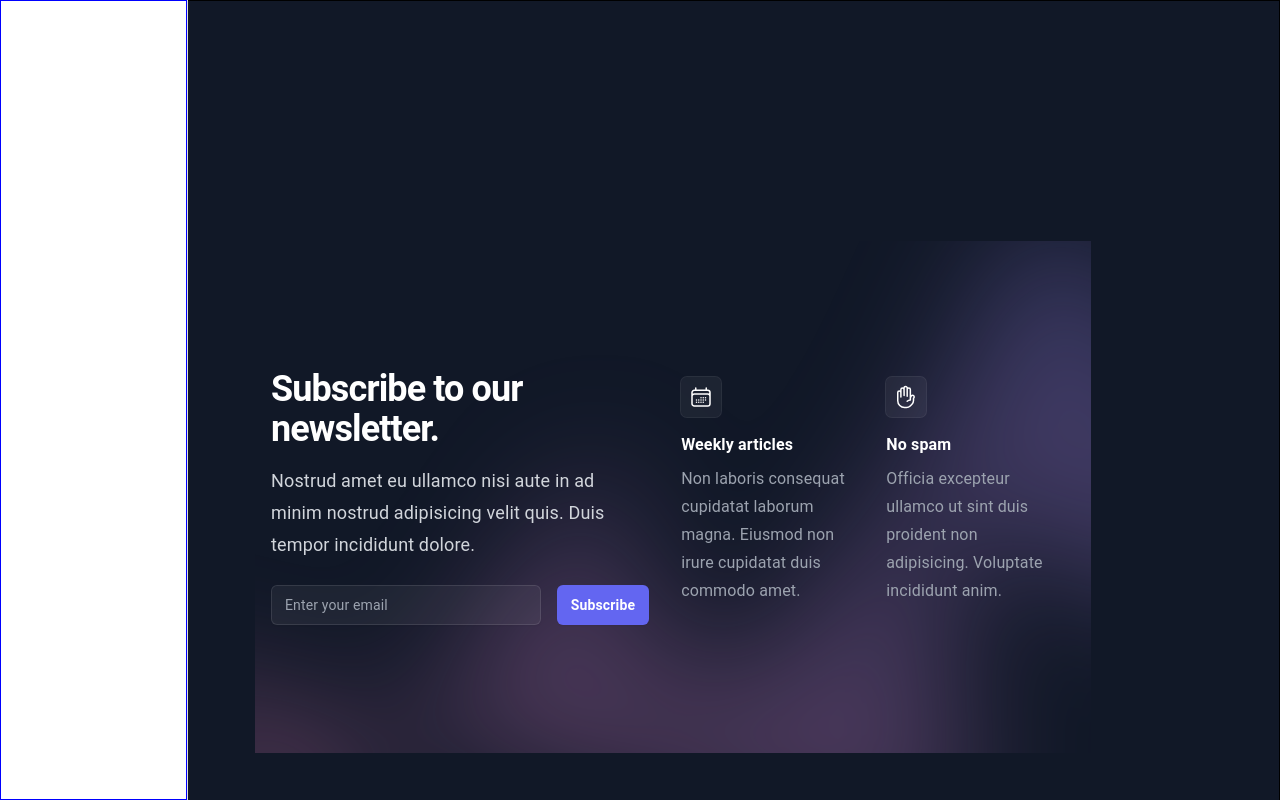
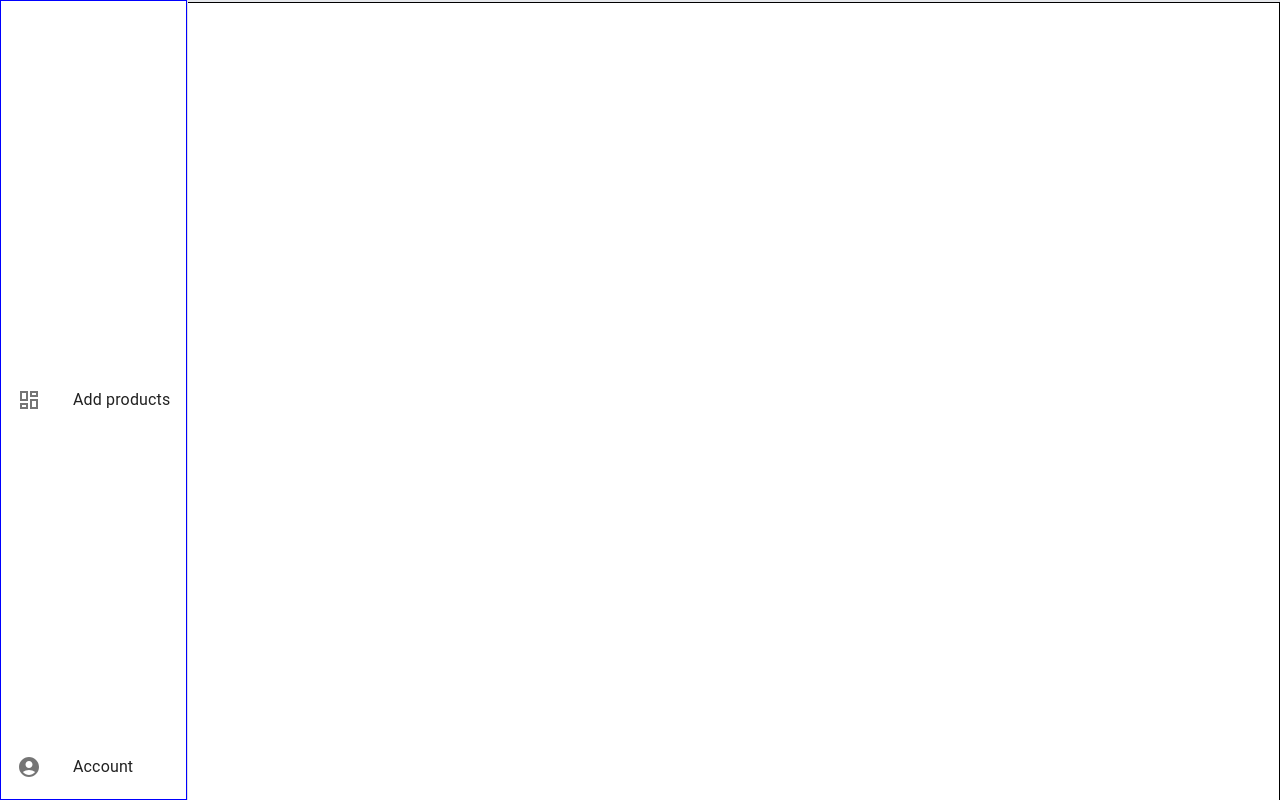
Before and after one commit to Abinashdj7/e-commerce, a React (Vite) app in the folder Client/: page /admin in a window 1280 px wide. Shown: the top 800 px of the page. Built offline with nearby package versions, Linux system fonts and the light colour scheme.

Commit message:
Update Admin.tsx

```diff
--- a/Client/src/customer/components/Admin.tsx
+++ b/Client/src/customer/components/Admin.tsx
@@ -16,7 +16,7 @@ export const Admin = () => {
         //{ name: "Products", path: "/admin/products", icon: <DashboardOutlined /> },
         //{ name: "Customers", path: "/admin/customers", icon: <DashboardOutlined /> },
         //{ name: "Orders", path: "/admin/orders", icon: <DashboardOutlined /> },
-        { name: "Add products", path: "/admin/product/create", icon: <DashboardOutlined sx={{color:"white"}} /> },
+        { name: "Add products", path: "/admin/product/create", icon: <DashboardOutlined/> },
     ]
     const theme = useTheme()
     const isLargeScreen = useMediaQuery(theme.breakpoints.up("lg"))
@@ -41,7 +41,7 @@ export const Admin = () => {
                                 <ListItemIcon>
                                     {item.icon}
                                 </ListItemIcon>
-                                <ListItemText sx={{color:"white"}}>{item.name}</ListItemText>
+                                <ListItemText>{item.name}</ListItemText>
                             </ListItemButton>
                         </ListItem>
                     ))}
@@ -51,9 +51,9 @@ export const Admin = () => {
                 <ListItem disablePadding>
                     <ListItemButton>
                         <ListItemIcon>
-                            <AccountCircle sx={{color:"white"}} />
+                            <AccountCircle/>
                         </ListItemIcon>
-                        <ListItemText sx={{color:"white"}} onClick={() => navigate("/")}>Account</ListItemText>
+                        <ListItemText onClick={() => navigate("/")}>Account</ListItemText>
                     </ListItemButton>
                 </ListItem>
             </List>
@@ -61,7 +61,7 @@ export const Admin = () => {
     )
 
     return (<>
-        <div className="flex h-full border border-black relative isolate overflow-hidden bg-gray-900 py-16 sm:py-24 lg:py-32">
+        <div>
             <CssBaseline />
             <div className="border border-r-gray-300 h-full"></div>
             <Drawer
```
